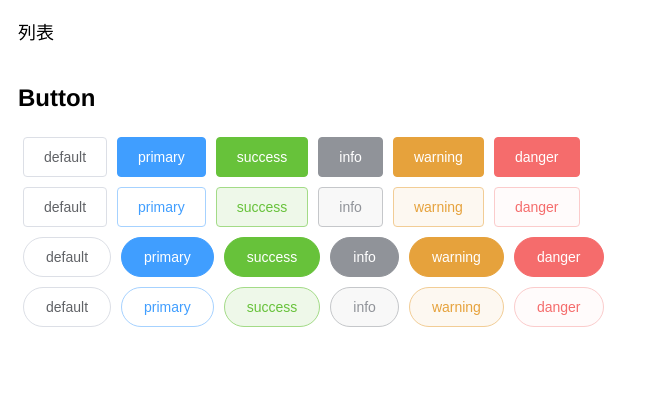
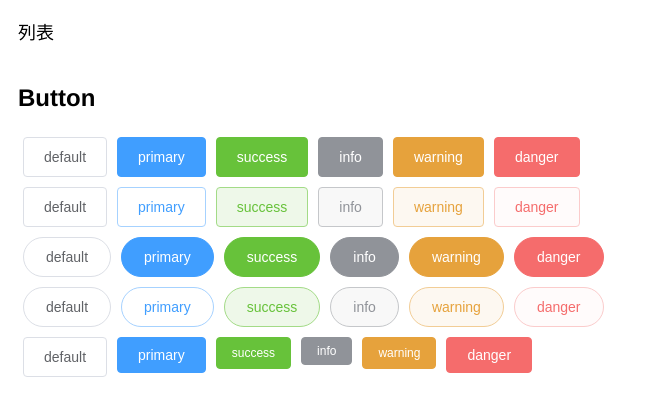
Before and after one commit to hlerenow/L-UI-REACT, a React app: page / in a window 1280 px wide. Shown: the top 416 px of the page, without its empty margins (0-649 px from the left). Built offline with nearby package versions, Linux system fonts and the light colour scheme.

Commit message:
feat: add button size prop

```diff
--- a/src/components/Button/demo/index.tsx
+++ b/src/components/Button/demo/index.tsx
@@ -37,14 +37,22 @@ class ButtonDemo extends React.Component<any, StateType> {
             types.map((type) => (<div className="item" key={type} onClick={onClick} ref={refs}><Button plain type={type}>{type}</Button></div>))
           }
         </div>
+        {/* round */}
         <div className="item-box">
           {
             types.map((type) => (<div className="item" key={type} onClick={onClick} ref={refs}><Button round type={type}>{type}</Button></div>))
           }
         </div>
+        {/* round and plain */}
         <div className="item-box">
           {
             types.map((type) => (<div className="item" key={type} onClick={onClick} ref={refs}><Button round plain type={type}>{type}</Button></div>))
+          }
+        </div>
+        {/* size */}
+        <div className="item-box">
+          {
+            types.map((type, index) => (<div className="item" key={type} onClick={onClick} ref={refs}><Button size={['', 'medium', 'small', 'mini', 'small', 'medium'][index]} type={type}>{type}</Button></div>))
           }
         </div>
       </div>
--- a/src/components/Button/index.scss
+++ b/src/components/Button/index.scss
@@ -4,7 +4,7 @@
   border-color: $borderColor;
   background-color: $backgroundColor;
   color: $color;
-  &:hover {
+  &:hover, &:focus {
     background-color: lighten($backgroundColor, 10%);
     border-color: lighten($borderColor, 10%);
   }
@@ -15,13 +15,30 @@
   }
 }
 
+@mixin button-size {
+  &.medium {
+    font-size: 14px;
+    padding: 10px 20px;
+  }
+
+  &.small {
+    font-size: 12px;
+    padding: 9px 15px;
+  }
+
+  &.mini {
+    font-size: 12px;
+    padding: 7px 15px;
+  }
+}
+
 @mixin button-plain($color, $backgroundColor, $borderColor, $lighten) {
   &.is-plain {
     border-color:lighten($borderColor, 20%);
     background-color: lighten($backgroundColor, $lighten);
     color: $backgroundColor;
 
-    &:hover {
+    &:hover, &:focus {
       background-color: $borderColor;
       color: $color;
       border-color: $borderColor;
@@ -43,7 +60,7 @@
 
 
   @include m(default) {
-    &:hover {
+    &:hover, &:focus  {
       background-color: lighten($primaryColor, 35%);
       color: lighten($primaryColor, 10%);
       border-color: lighten($primaryColor, 25%);
@@ -55,35 +72,41 @@
     }
 
     &.is-plain {
-      &:hover {
+      &:hover, &:focus  {
         border-color: $primaryColor;
         color: $primaryColor;
         background-color: $buttonDefaultBgColor;
       }
     }
+    @include button-size;
   }
 
   @include m(primary) {
     @include button-variant($buttonPrimaryColor, $buttonPrimaryBgColor ,$buttonPrimaryBorderColor);
     @include button-plain($buttonPrimaryColor, $buttonPrimaryBgColor ,$buttonPrimaryBorderColor, 45%);
+    @include button-size;
   }
 
   @include m(success) {
     @include button-variant($buttonSuccessColor, $buttonSuccessBgColor ,$buttonSuccessBorderColor);
     @include button-plain($buttonSuccessColor, $buttonSuccessBgColor ,$buttonSuccessBorderColor, 45%);
+    @include button-size;
   }
 
   @include m(warning) {
     @include button-variant($buttonWarnColor, $buttonWarnBgColor ,$buttonWarnBorderColor);
     @include button-plain($buttonWarnColor, $buttonWarnBgColor ,$buttonWarnBorderColor, 40%);
+    @include button-size;
   }
   @include m(danger) {
     @include button-variant($buttonDangerColor, $buttonDangerBgColor ,$buttonDangerBorderColor);
     @include button-plain($buttonDangerColor, $buttonDangerBgColor ,$buttonDangerBorderColor, 30%);
+    @include button-size;
   }
   @include m(info) {
     @include button-variant($buttonInfoColor, $buttonInfoBgColor ,$buttonInfoBorderColor);
     @include button-plain($buttonInfoColor, $buttonInfoBgColor ,$buttonInfoBorderColor, 39%);
+    @include button-size;
   }
 
 }
--- a/src/components/Button/index.tsx
+++ b/src/components/Button/index.tsx
@@ -12,17 +12,18 @@ export interface BaseButtonProps {
   disabled: boolean,
   round: boolean,
   plain: boolean,
+  size: '' | 'medium' | 'small' | 'mini'
   [key: string]: any;
 }
 
 const Button = React.forwardRef((props: BaseButtonProps, ref: any) => {
   const {
-    children, type, onClick, nativeType, className, round, plain,
+    children, type, onClick, nativeType, className, round, plain, size,
   } = props;
   return (
     <button
       type={nativeType}
-      className={classnames(['l-button', `l-button--${type}`, { 'is-round': round, 'is-plain': plain }, className])}
+      className={classnames(['l-button', `l-button--${type}`, { 'is-round': round, 'is-plain': plain }, size, className])}
       ref={ref}
       onClick={onClick}
     >
@@ -39,6 +40,7 @@ Button.defaultProps = {
   round: false,
   plain: false,
   className: '',
+  size: '',
   onClick() {},
 };
 
```
